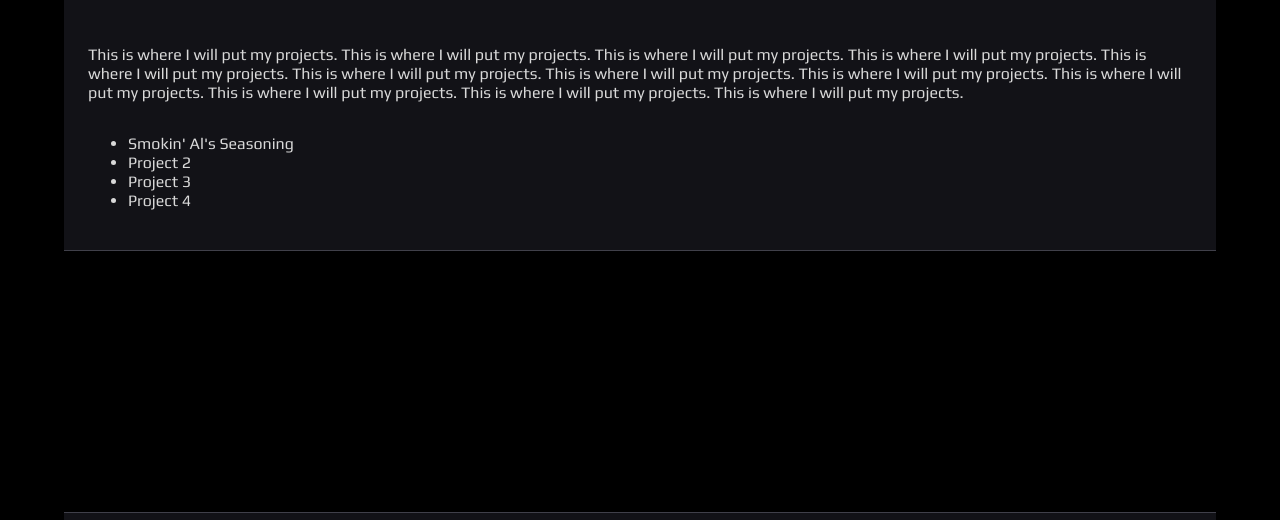
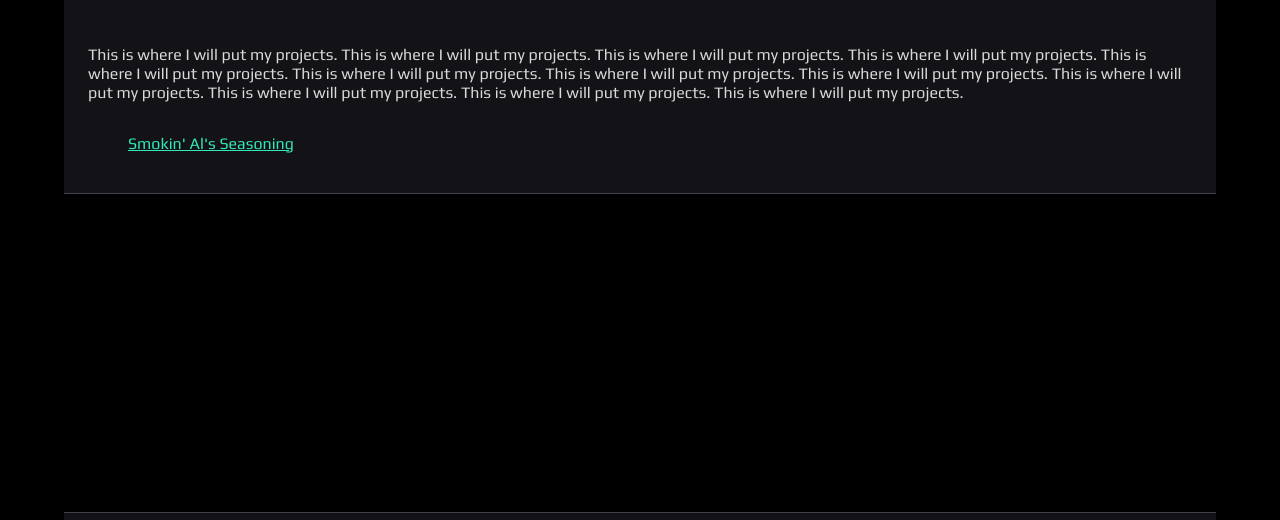
Before and after one commit to colintull/mywebsite, a plain HTML site: page projects.html in a window 1280 px wide. Shown: the part 179-699 px from the top of the page. Drawn offline with Linux system fonts and the light colour scheme.

Commit message:
formatted smokin als link on projects page

```diff
--- a/css/style.css
+++ b/css/style.css
@@ -51,6 +51,15 @@ main {
 #journal-list a:visited {
 	color: #gray;
 	text-decoration: underline;
+}
+
+#projects-list a{
+	color: #31e8b6;
+	text-decoration: underline;
+}
+
+#projects-list ul {
+	list-style: none;
 }
 /* ========== Header ========== */
 header {
--- a/projects.html
+++ b/projects.html
@@ -48,12 +48,9 @@
 			<h2>Tech. Home. Ventures.</h2>
 			<p></p>
 			<p>This is where I will put my projects. This is where I will put my projects. This is where I will put my projects. This is where I will put my projects. This is where I will put my projects. This is where I will put my projects. This is where I will put my projects. This is where I will put my projects. This is where I will put my projects. This is where I will put my projects. This is where I will put my projects. This is where I will put my projects. </p>
-			<div id="about-list">
+			<div id="projects-list">
 				<ul>
-					<li><a href="https://smokinalsseasoning.com">Smokin' Al's Seasoning</a></li>
-					<li>Project 2</li>
-					<li>Project 3</li>
-					<li>Project 4</li>
+					<li><a href="https://smokinalsseasoning.com"target="_blank" rel="noopener noreferrer">Smokin' Al's Seasoning</a></li>
 				</ul>
 			</div>
 		</section>
```
